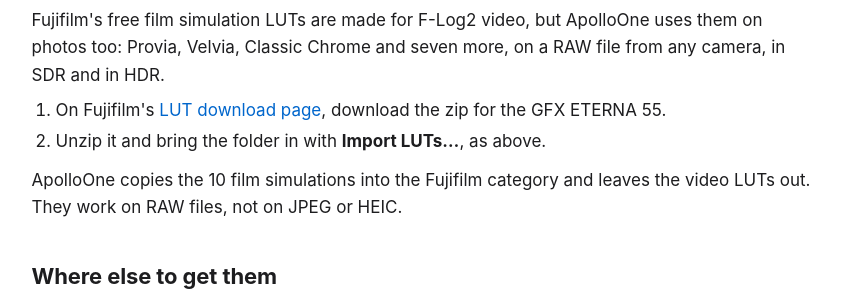
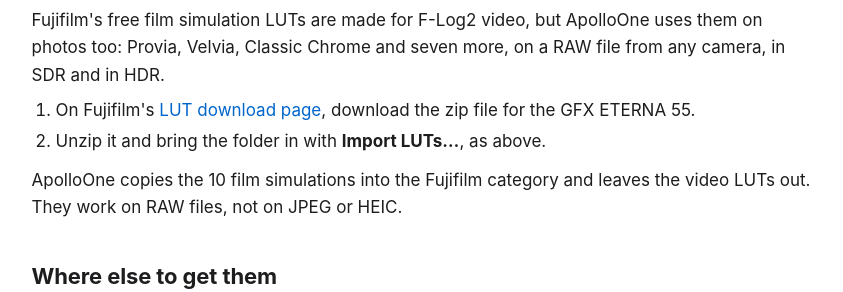
Before and after one commit to anogeissus/anogeissus.com, a Jekyll site: the page apolloone-free-luts.html, which Jekyll copies as it is, in a window 1280 px wide and 900 px high, scrolled down 745 px. Shown: the part 160-452 px from the top of the window, without its empty margins (211-1054 px from the left). Built offline with Jekyll 4.4.1, drawn with Linux system fonts in a browser that asks for light colours; some web fonts are replaced.

Commit message:
apolloone-free-luts.html: "download the zip file for the GFX ETERNA 55" (was "the zip"), as the help says it (Albert msgs 40103 "Can you add the word "file" after the word "zip"", 40105 "push").

```diff
--- a/apolloone-free-luts.html
+++ b/apolloone-free-luts.html
@@ -142,7 +142,7 @@
         <h2 id="fujifilm-film-simulations">Fujifilm film simulations</h2>
         <p>Fujifilm's free film simulation LUTs are made for F-Log2 video, but ApolloOne uses them on photos too: Provia, Velvia, Classic Chrome and seven more, on a RAW file from any camera, in SDR and in HDR.</p>
         <ol>
-            <li>On Fujifilm's <a href="https://www.fujifilm-x.com/global/support/download/lut/" target="_blank" rel="noopener">LUT download page</a>, download the zip for the GFX ETERNA 55.</li>
+            <li>On Fujifilm's <a href="https://www.fujifilm-x.com/global/support/download/lut/" target="_blank" rel="noopener">LUT download page</a>, download the zip file for the GFX ETERNA 55.</li>
             <li>Unzip it and bring the folder in with <strong>Import LUTs…</strong>, as above.</li>
         </ol>
         <p>ApolloOne copies the 10 film simulations into the Fujifilm category and leaves the video LUTs out. They work on RAW files, not on JPEG or HEIC.</p>
```
